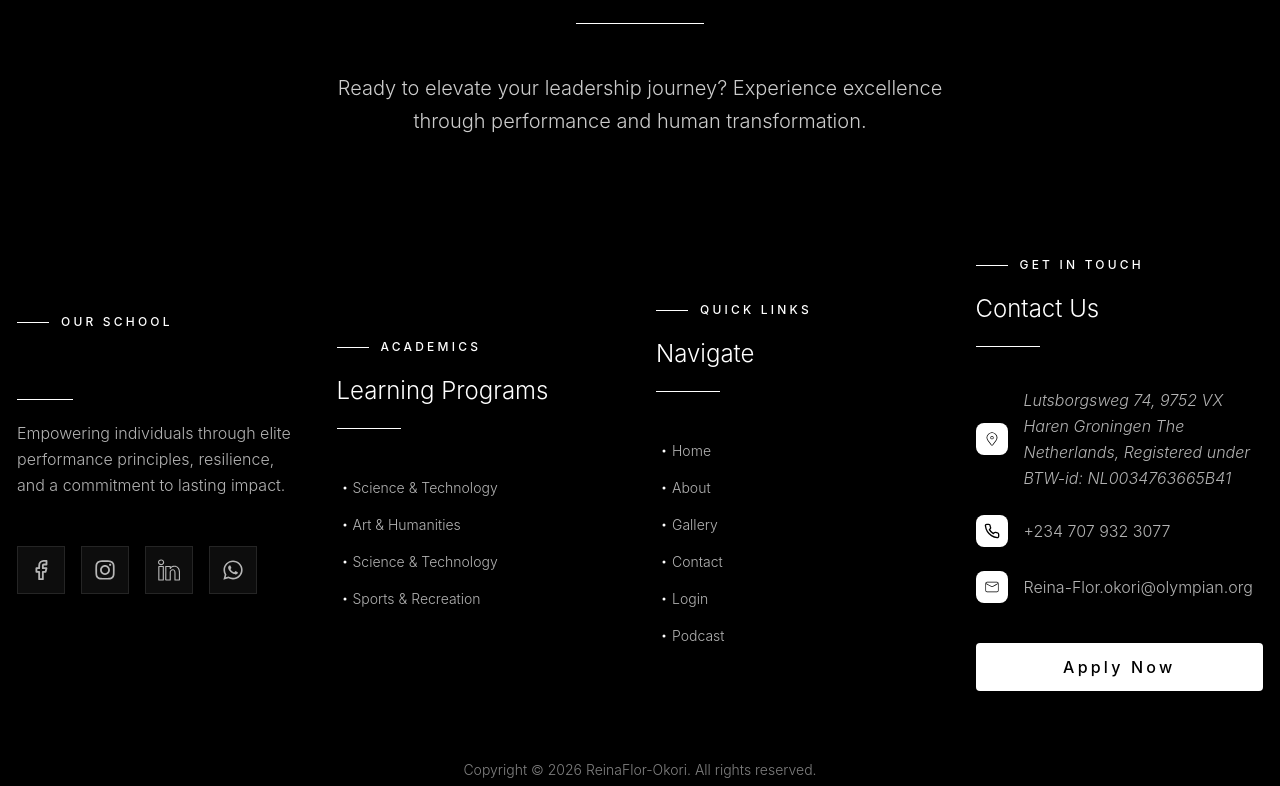
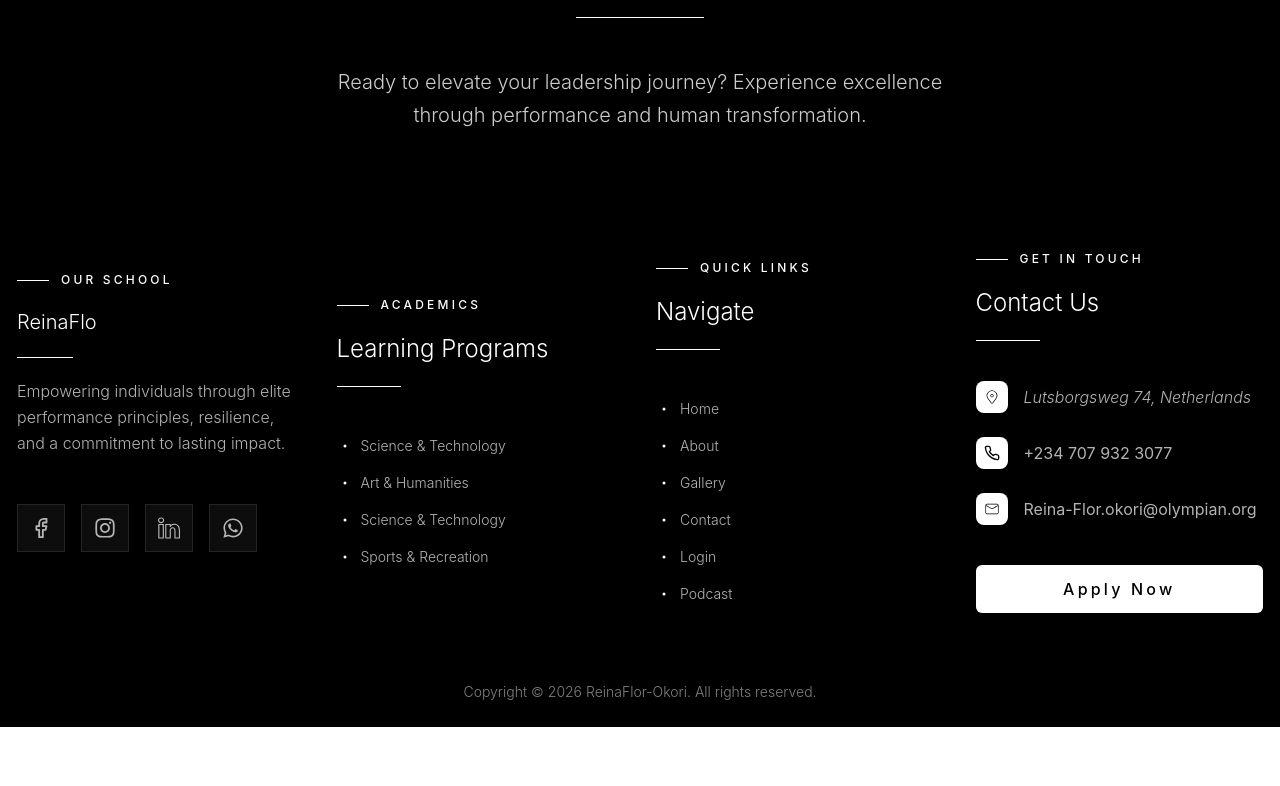
Before and after one commit to abbasolabode/reinaflo, a React (Vite) app: page /contact in a window 1280 px wide. Shown: the part 2011-2797 px from the top of the page. After the commit the page ends 2738 px from the top, so only its background shows below. Built offline with nearby package versions, Linux system fonts and the light colour scheme.

Commit message:
new fixes

```diff
--- a/src/App.jsx
+++ b/src/App.jsx
@@ -9,6 +9,8 @@ import Podcast from "./pages/Podcast";
 import Gallery from "./pages/Gallery";
 import Contact from "./pages/Contact";
 import Login from "./pages/Login";
+import Olympiadiary from "./pages/Olympiadiary";
+
 
 const queryClient = new QueryClient({
   defaultOptions: {
@@ -37,6 +39,7 @@ export default function App() {
               <Route path="/podcast" element={<Podcast />} />
               <Route path="/contact" element={<Contact />} />
               <Route path="/login" element={<Login />} />
+              <Route path="/olympiadiary" element={<Olympiadiary />} />
             </Route>
           </Routes>
         </BrowserRouter>
--- a/src/components/Footer.jsx
+++ b/src/components/Footer.jsx
@@ -7,6 +7,23 @@ import { CiLocationOn } from "react-icons/ci";
 import { LuPhone } from "react-icons/lu";
 import { CiMail } from "react-icons/ci";
 import { Link } from "react-router-dom";
+import { motion } from "framer-motion";
+
+// FIX: motion wrapper for Link
+const MotionLink = motion(Link);
+
+// animation variants
+const buttonVariants = {
+  hidden: { opacity: 0, y: 30 },
+  visible: {
+    opacity: 1,
+    y: 0,
+    transition: {
+      duration: 0.6,
+      ease: [0.25, 0.8, 0.25, 1],
+    },
+  },
+};
 
 const socialLinks = [
   { id: 1, icons: <LuFacebook size={22} />, path: "" },
@@ -35,13 +52,14 @@ export default function Footer() {
   return (
     <footer className="pt-24 min-h-screen w-full bg-black border overflow-hidden min-[780px]:space-y-14">
 
+      {/* HEADER */}
       <div className="px-4 py-6 flex flex-col items-center justify-center space-y-8">
         <p className="text-sm uppercase tracking-[0.3rem] font-light text-white">
           Excellence in human development
         </p>
 
         <h2 className="text-4xl flex flex-col text-center leading-[0.9] font-light tracking-tight text-white md:text-6xl">
-          <span className="inline-block bg-white bg-clip-text text-transparent md:text-6xl">
+          <span className="inline-block bg-white bg-clip-text text-transparent">
             Join Our
           </span>
           Community
@@ -49,14 +67,15 @@ export default function Footer() {
 
         <hr className="w-32 h-0.5 mx-auto mb-12 bg-white" />
 
-        <p className=" max-w-2xl leading-relaxed font-light text-center mx-auto text-white/80 md:text-xl">
+        <p className="max-w-2xl leading-relaxed font-light text-center mx-auto text-white/80 md:text-xl">
           Ready to elevate your leadership journey? Experience excellence through performance and human transformation.
         </p>
       </div>
 
+      {/* GRID */}
       <div className="space-y-6 w-full md:grid md:grid-cols-2 md:min-h-128.25 md:items-center lg:grid-cols-4">
 
-        {/* Logo + social links */}
+        {/* SOCIAL */}
         <section className="space-y-6 flex flex-col gap-6 px-4">
           <div className="flex flex-col justify-center gap-5">
             <div className="flex items-center space-x-3">
@@ -66,7 +85,7 @@ export default function Footer() {
               </p>
             </div>
 
-            <Link className="text-xl font-light text-">ReinaFlo</Link>
+            <Link className="text-xl font-light text-white">ReinaFlo</Link>
 
             <hr className="w-14 h-0.5 bg-white" />
 
@@ -79,15 +98,17 @@ export default function Footer() {
             {socialLinks.map(link => (
               <span
                 key={link.id}
-                className="border p-3 bg-white/5 border-white/10 text-white/70 hover:border-blue-700/50 hover:bg-blue-700/50 backdrop-blur-sm transition-all duration-300 group"
+                className="border p-3 bg-white/5 border-white/10 text-white/70 hover:text-black hover:border-black/50 hover:bg-white backdrop-blur-sm transition-all duration-300"
               >
-                <a href={link.path} rel="noopener noreferrer" target="_blank">{link.icons}</a>
+                <a href={link.path} target="_blank" rel="noopener noreferrer">
+                  {link.icons}
+                </a>
               </span>
             ))}
           </div>
         </section>
 
-        {/* Academics +31 6 57105735 */}
+        {/* ACADEMICS */}
         <section className="flex flex-col space-y-6 mt-10 px-4">
           <div className="flex flex-col gap-5">
             <div className="flex items-center space-x-3">
@@ -104,10 +125,9 @@ export default function Footer() {
             <hr className="w-16 h-0.5 bg-white" />
           </div>
 
-          <nav className="space mt-6">
-            <ul className="flex flex-col gap-4">
+          <ul className="flex flex-col gap-4 mt-6">
             {learningProgram.map(link => (
-                <li key={link.id} className="flex items-center">
+              <li key={link.id} className="flex items-center gap-2">
                 {link.icon}
                 <Link className="text-white/70 text-[14px] font-light">
                   {link.text}
@@ -115,10 +135,9 @@ export default function Footer() {
               </li>
             ))}
           </ul>
-          </nav>
         </section>
 
-        {/* Quick Links */}
+        {/* QUICK LINKS */}
         <section className="flex flex-col space-y-6 mt-10 px-4">
           <div className="flex flex-col gap-5">
             <div className="flex items-center space-x-3">
@@ -135,10 +154,9 @@ export default function Footer() {
             <hr className="w-16 h-0.5 bg-white" />
           </div>
 
-          <nav className="mt-6">
-            <ul className="flex flex-col gap-4">
+          <ul className="flex flex-col gap-4 mt-6">
             {navigateLinks.map(link => (
-                <li key={link.id} className="flex items-center">
+              <li key={link.id} className="flex items-center gap-2">
                 {link.icon}
                 <Link className="text-white/70 text-[14px] font-light">
                   {link.text}
@@ -146,10 +164,9 @@ export default function Footer() {
               </li>
             ))}
           </ul>
-          </nav>
         </section>
 
-        {/* Contact Us */}
+        {/* CONTACT */}
         <section className="flex flex-col gap-4 space-y-6 mt-10 px-4 w-full">
           <div className="flex flex-col gap-5">
             <div className="flex items-center space-x-3">
@@ -168,52 +185,66 @@ export default function Footer() {
 
           <ul className="space-y-6">
             <address className="flex items-center space-x-4">
-              <span className="p-2 bg-white rounded-lg backdrop-blur-sm">
+              <span className="p-2 bg-white rounded-lg">
                 <CiLocationOn className="text-black" />
               </span>
               <p className="text-white/70 font-light leading-relaxed">
-                Lutsborgsweg 74, 9752 VX Haren Groningen The Netherlands,
-                Registered under BTW-id: NL0034763665B41
-
+                Lutsborgsweg 74, Netherlands
               </p>
             </address>
 
             <li className="flex items-center space-x-4">
-              <span className="p-2 bg-white rounded-lg backdrop-blur-sm">
+              <span className="p-2 bg-white rounded-lg">
                 <LuPhone className="text-black" />
               </span>
-              <p className="text-white/70 font-light leading-relaxed">
-                +234 707 932 3077
-              </p>
+              <p className="text-white/70">+234 707 932 3077</p>
             </li>
 
             <li className="flex items-center space-x-4">
-              <span className="p-2 bg-white rounded-lg backdrop-blur-sm">
+              <span className="p-2 bg-white rounded-lg">
                 <CiMail className="text-black" />
               </span>
-              <p className="text-white/70 font-light whitespace-nowrap leading-relaxed">
+              <p className="text-white/70">
                 Reina-Flor.okori@olympian.org
               </p>
             </li>
           </ul>
 
-          <Link
-            className="group font-medium tracking-[0.2rem] rounded relative px-8 py-3 bg-white text-black b text-base transition-all duration-300 overflow-hidden w-full backdrop-blur-sm text-center"
+          {/* ✅ PREMIUM BUTTON */}
+          <MotionLink
             to="/contact"
+            variants={buttonVariants}
+            initial="hidden"
+            animate="visible"
+            whileHover={{
+              scale: 1.06,
+              y: -3,
+              backgroundColor: "#ffffff",
+              color: "#000000",
+              boxShadow: "0px 12px 30px rgba(255,255,255,0.15)",
+            }}
+            whileTap={{
+              scale: 0.97,
+            }}
+            transition={{
+              duration: 0.25,
+              ease: "easeOut",
+            }}
+            className="w-full hover:text-white hover:bg-black text-center px-8 py-3 rounded-md bg-white text-black font-medium tracking-[0.2rem] overflow-hidden"
           >
             Apply Now
-          </Link>
+          </MotionLink>
         </section>
 
+        {/* FOOTER BOTTOM */}
+        <div className="w-full px-4 py-6 flex flex-col gap-5 items-stretch md:col-span-2 lg:col-span-4">
+          <hr className="w-full h-px bg-white/20" />
 
-
-        <div className="w-full  px-4 py-6 flex flex-col gap-5 items-stretch md:col-span-2 lg:col-span-4">
-          <hr className="w-full h-px bg-linear-to-r from-transparent via-blue-700/50 to-transparent" />
-
-          <p className="w-full text-sm text-white/50 text-center font-light">
-            Copyright © 2026 ReinaFlor-Okori. <span>All rights reserved.</span>
+          <p className="text-sm text-white/50 text-center font-light">
+            Copyright © 2026 ReinaFlor-Okori. All rights reserved.
           </p>
         </div>
+
       </div>
     </footer>
   );
--- a/src/components/Navbar.jsx
+++ b/src/components/Navbar.jsx
@@ -11,7 +11,8 @@ const navLinks = [
   { id: 4, link: "Podcast", path: "/podcast" },
   { id: 5, link: "Gallery", path: "/gallery" },
   { id: 6, link: "Contact", path: "/contact" },
-  { id: 7, link: "login", path: "/login" }
+  { id: 7, link: "Olympiadiary", path: "/olympiadiary"},
+  { id: 8, link: "login", path: "/login" },
 ];
 
 const navVariants = {
--- a/src/pages/Home.jsx
+++ b/src/pages/Home.jsx
@@ -5,7 +5,6 @@ import Cards from "../sections/sectionsForHome/Cards";
 import Herosection from "../sections/sectionsForHome/Herosection";
 import Journey from "../sections/sectionsForHome/Journey";
 import Mission from "../sections/sectionsForHome/Mission";
-import OurFacilities from "../sections/sectionsForHome/OurFacilities";
 import WelcomeSection from "../sections/sectionsForHome/WelcomeSection";
 
 export default function Home() {
@@ -21,7 +20,6 @@ export default function Home() {
       <WelcomeSection />
       <Journey/>
       <Mission />
-    {/*   <OurFacilities/> */}
       <Cards/>
       <CampusExperience/>
     </main>
--- a/src/sections/sectionsForHome/CampusExperience.jsx
+++ b/src/sections/sectionsForHome/CampusExperience.jsx
@@ -80,7 +80,7 @@ export default function CampusExperience() {
                 transition={{ duration: 0.4 }}
                 className="rounded-md border"
               >
-                <Link className="group inline-flex items-center px-6 py-3 gap-2 font-medium w-full h-full">
+                <Link to="/olympiadiary" className="group inline-flex items-center px-6 py-3 gap-2 font-medium w-full h-full">
 
                   <motion.span
                     initial={{ scale: 1 }}
@@ -90,7 +90,7 @@ export default function CampusExperience() {
                     <FiEye size={20} />
                   </motion.span>
 
-                  View Approach
+                  View Past Records
 
                 </Link>
               </motion.div>
--- a/src/sections/sectionsForHome/Herosection.jsx
+++ b/src/sections/sectionsForHome/Herosection.jsx
@@ -8,7 +8,7 @@ const bgHeroImage = {
   backgroundRepeat: "no-repeat",
 };
 
-//Animation variants
+// Animation variants (text only)
 const container = {
   hidden: {},
   visible: {
@@ -30,14 +30,19 @@ const item = {
   },
 };
 
-const button = {
-  hidden: { opacity: 0, y: 20, scale: 0.95 },
-  visible: {
-    opacity: 1,
+// Button animation (UX feel)
+const buttonMotion = {
+  rest: {
+    scale: 1,
     y: 0,
-    scale: 1,
+    boxShadow: "0px 0px 0px rgba(0,0,0,0)",
+  },
+  hover: {
+    scale: 1.04,
+    y: -2,
+    boxShadow: "0px 10px 30px rgba(0,0,0,0.25)",
     transition: {
-      duration: 0.6,
+      duration: 0.25,
       ease: "easeOut",
     },
   },
@@ -47,7 +52,7 @@ export default function Herosection() {
   return (
     <main
       style={bgHeroImage}
-      className="min-h-screen z-0  w-full animate-zoomBlur will-change-[transform,filter]"
+      className="min-h-screen z-0 w-full animate-zoomBlur will-change-[transform,filter]"
     >
       <motion.div
         variants={container}
@@ -55,8 +60,7 @@ export default function Herosection() {
         animate="visible"
         className="w-full h-205.5 flex flex-col items-center px-12 py-10 gap-30 lg:flex-row"
       >
-
-        {/* Left container */}
+        {/* LEFT */}
         <motion.h1
           variants={item}
           className="font-extralight text-7xl text-white/90 lg:text-8xl leading-none z-0"
@@ -64,11 +68,12 @@ export default function Herosection() {
           Reina-Flor <span className="block">Okori</span>
         </motion.h1>
 
-        {/* Right container */}
+        {/* RIGHT */}
         <section className="flex flex-col h-125 justify-evenly items-center gap-14 z-0">
-
-          <motion.div variants={container} className="flex flex-col items-center gap-6">
-
+          <motion.div
+            variants={container}
+            className="flex flex-col items-center gap-6"
+          >
             <motion.h2
               variants={item}
               className="text-xl sm:text-3xl xs:text-2xl font-light leading-tight text-white/90"
@@ -80,44 +85,58 @@ export default function Herosection() {
               variants={item}
               className="text-center font-light text-sm leading-relaxed text-white/90"
             >
-              Reina-Flor Okori Makendengue is a four-time Olympian redefining excellence at the intersection of elite performance, leadership, and human transformation.
+              Reina-Flor Okori Makendengue is a four-time Olympian redefining
+              excellence at the intersection of elite performance, leadership,
+              and human transformation.
             </motion.p>
-
           </motion.div>
 
-          <motion.div
-            variants={container}
-            className="min-h-50 w-full justify-evenly items-center flex flex-col gap-9 z-0"
-          >
+          {/* BUTTON */}
+          <div className="min-h-50 w-full flex flex-col items-center gap-9">
             <div className="flex w-full flex-col uppercase items-center gap-6">
 
-              <motion.div variants={button} className="w-full">
-                <Link to="/about" className="w-full bg-black text-white font-semibold min-h-14 flex justify-center items-center">
-                  Explore Reina-Flor
-                </Link>
+              <motion.div
+                className="w-full"
+                initial="rest"
+                whileHover="hover"
+                animate="rest"
+              >
+                <motion.div
+                  variants={buttonMotion}
+                  className="w-full bg-black text-white rounded-md overflow-hidden"
+                  style={{ transition: "background-color 0.3s ease, color 0.3s ease" }}
+                  whileHover={{
+                    backgroundColor: "#ffffff",
+                    color: "#000000",
+                  }}
+                >
+                  <Link
+                    to="/about"
+                    className="w-full flex justify-center items-center min-h-14 font-semibold tracking-wide"
+                  >
+                    Explore Reina-Flor
+                  </Link>
+                </motion.div>
               </motion.div>
 
-             {/*  <motion.div variants={button} className="w-full">
-                <Link className="w-full border bg-white/10 backdrop-blur-md border-black/20 text-white font-light w-50 min-h-14 flex justify-center items-center">
-                  Discover
-                </Link>
-              </motion.div> */}
-
             </div>
-          </motion.div>
+          </div>
         </section>
       </motion.div>
 
-      {/* mouse */}
+      {/* SCROLL INDICATOR */}
       <motion.div
         initial={{ opacity: 0, y: 20 }}
         animate={{ opacity: 1, y: 0 }}
         transition={{ delay: 1.5, duration: 0.6 }}
         className="w-full min-h-16 flex flex-col gap-2 items-center text-center"
       >
-        <p className="text-sm tracking-wide font-light text-white/80">SCROLL</p>
-        <button className="border relative group-hover:border-white/40 transition-colors w-5 h-8 rounded-full">
-          <div className="absolute transition-all duration-300 animate-bounce h-1 top-0 left-2 text-white">
+        <p className="text-sm tracking-wide font-light text-white/80">
+          SCROLL
+        </p>
+
+        <button className="border relative w-5 h-8 rounded-full">
+          <div className="absolute animate-bounce h-1 top-0 left-2 text-white">
             |
           </div>
         </button>
--- a/src/sections/sectionsForHome/WelcomeSection.jsx
+++ b/src/sections/sectionsForHome/WelcomeSection.jsx
@@ -69,7 +69,7 @@ export default function WelcomeSection() {
           </p>
         </div>
 
-        {/* ✅ ONLY BUTTON ANIMATION UPDATED */}
+        {/* ONLY BUTTON ANIMATION UPDATED */}
         <motion.div
           variants={buttonVariants}
           initial="hidden"
```
Also changed, not shown: src/pages/Olympiadiary.jsx (added, +7 -0 lines). Lines whose indentation alone changed are shown as unchanged.
